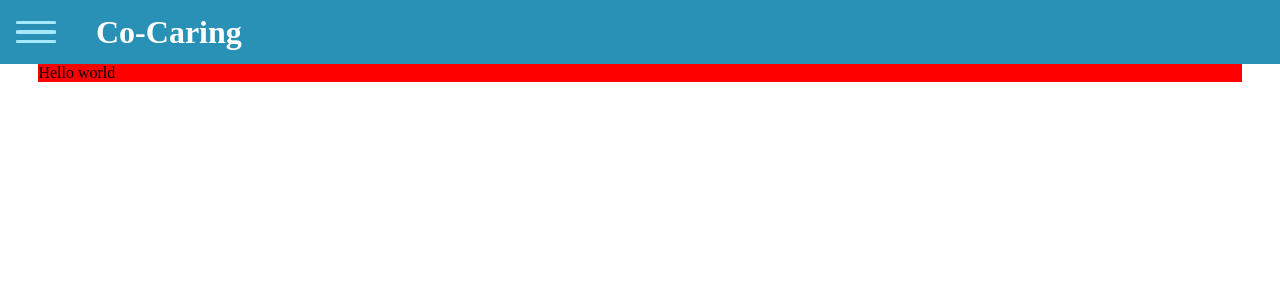
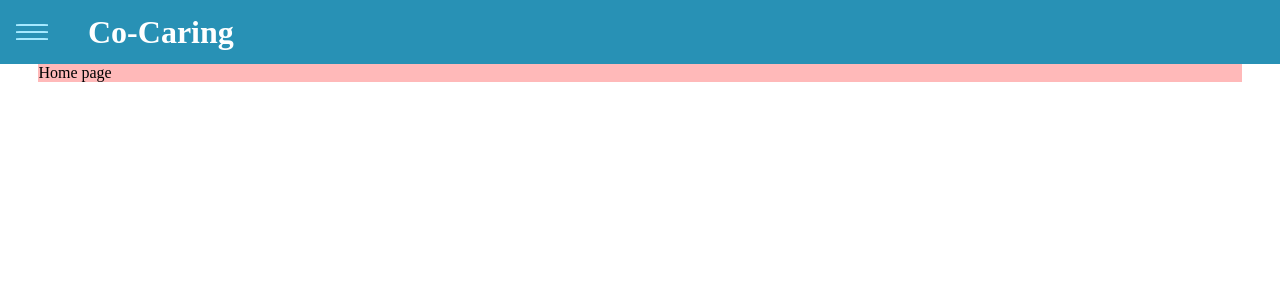
Before and after one commit to khongcodes/co-caring-dash, a React (Create React App) app: page / in a window 1280 px wide. Shown: the top 300 px of the page. Built offline with nearby package versions, Linux system fonts and the light colour scheme.

Commit message:
fine tune burger menu styles

```diff
--- a/package.json
+++ b/package.json
@@ -10,6 +10,7 @@
     "node-sass": "^4.13.1",
     "react": "^16.13.1",
     "react-dom": "^16.13.1",
+    "react-router-dom": "^5.1.2",
     "react-scripts": "3.4.1",
     "react-transition-group": "^4.3.0"
   },
--- a/src/App.js
+++ b/src/App.js
@@ -1,14 +1,20 @@
 import React from 'react';
+import { BrowserRouter as Router, Route } from 'react-router-dom';
 
 import Home from './pages/Home';
+import About from './pages/About';
+
 import Layout from './components/Layout';
 
 
 function App() {
   return (
-    <Layout>
-      <Home />
-    </Layout>
+    <Router>
+      <Layout>
+        <Route exact path='/' component={Home}/>
+        <Route exact path='/about' component={About}/>
+      </Layout>
+    </Router>
   );
 }
 
--- a/src/components/Layout.js
+++ b/src/components/Layout.js
@@ -1,13 +1,15 @@
 import React, { useState } from 'react';
-import { CSSTransition } from 'react-transition-group';
+
 import SideMenu from './SideMenu';
 
 import "../styles/modalmenu.scss"
 import layoutStyles from "../styles/layout.module.scss";
 
-const Burger = ({toggleMenu}) => (
+const Burger = ({menuActive, toggleMenu}) => (
   <div
-    className = {layoutStyles.burger}
+    className = {
+      menuActive ? layoutStyles.burgerActive : layoutStyles.burger
+    }
     onClick = {toggleMenu}
   >
     <div/>
@@ -16,9 +18,12 @@ const Burger = ({toggleMenu}) => (
   </div>
 )
 
-const Header = ({ toggleMenu }) => (
+const Header = ({ menuActive, toggleMenu }) => (
   <div className={layoutStyles.header}>
-    <Burger toggleMenu={toggleMenu} />
+    <Burger
+      menuActive = {menuActive}
+      toggleMenu = {toggleMenu}
+    />
 
     <div className={layoutStyles.titleContainer}>
       <h1>Co-Caring</h1>
@@ -35,11 +40,14 @@ const Layout = ({ children }) => {
 
   return (
     <>
-      <Header toggleMenu={toggleMenu} />
+      <Header
+        menuActive = {menuActive}
+        toggleMenu = {toggleMenu}
+      />
 
       <SideMenu
-        menuActive={menuActive}
-        toggleMenu={toggleMenu}
+        menuActive = {menuActive}
+        toggleMenu = {toggleMenu}
       />
 
       <main>{children}</main>
--- a/src/pages/Home.js
+++ b/src/pages/Home.js
@@ -1,9 +1,9 @@
-import React from 'react'
+import React from 'react';
 
 const Home = () => {
   return (
     <div>
-      Hello world
+      Home page
     </div>
   )
 }
--- a/src/styles/layout.module.scss
+++ b/src/styles/layout.module.scss
@@ -11,15 +11,15 @@
   overflow: auto;
   z-index: 3;
 
-
-  .burger {
+  %basicBurger {
     float: left;
-    margin: 1.3rem 0.5rem 1.3rem 1rem;
-    width: 2.5rem;
-    height: 1.4rem;
+    margin: 1.5rem 0.5rem 1.5rem 1rem;
+    width: 2rem;
+    height: 1rem;
     display: flex;
     flex-direction: column;
     justify-content: space-between;
+    cursor: pointer;
 
     div {
       background-color: rgb(166, 233, 255);
@@ -27,6 +27,26 @@
       border-radius: 12%;
       height: 15%;
     }
+  }
+
+  %burgerFocused {
+    div {
+      background-color: rgb(189, 238, 255);
+      box-shadow: 0 0 4px 1px rgba(255, 255, 255, 0.151);
+    }
+  }
+
+  .burger {
+    @extend %basicBurger;
+  }
+
+  .burger:hover {
+    @extend %burgerFocused;
+  }
+
+  .burgerActive {
+    @extend %basicBurger;
+    @extend %burgerFocused;
   }
 
   .titleContainer {
@@ -47,7 +67,7 @@
 
 
 main {
-  background-color: red;
+  background-color: rgb(255, 185, 185);
   width: 94vw;
   margin: 0 auto;
 
--- a/src/styles/modalmenu.scss
+++ b/src/styles/modalmenu.scss
@@ -40,7 +40,7 @@
   position: fixed;
   height: 100%;
   width: 20%;
-  background-color: green;
+  background-color: rgb(31, 115, 143);
   padding: 1rem;
   box-sizing: border-box;
 }
```
Also changed, not shown: 1 other file (tests, documents, lock files or other folders).
